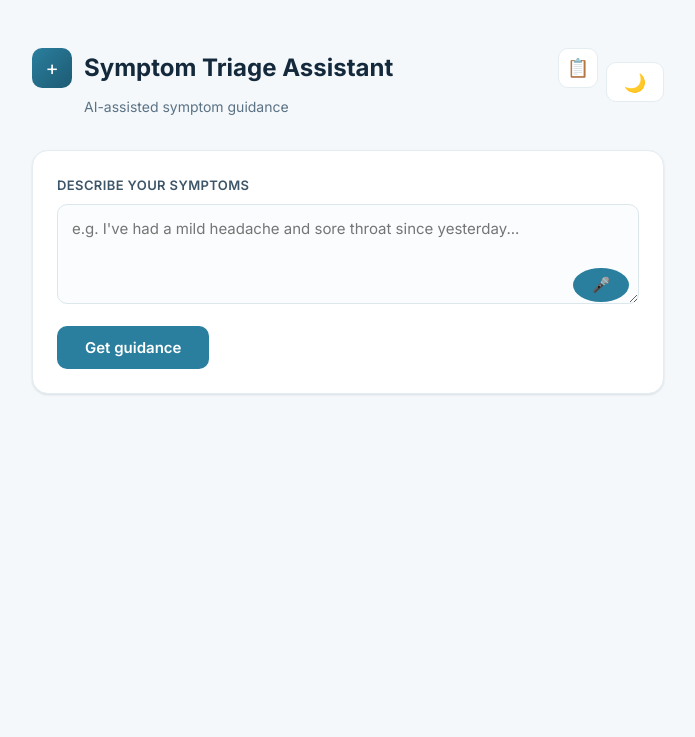
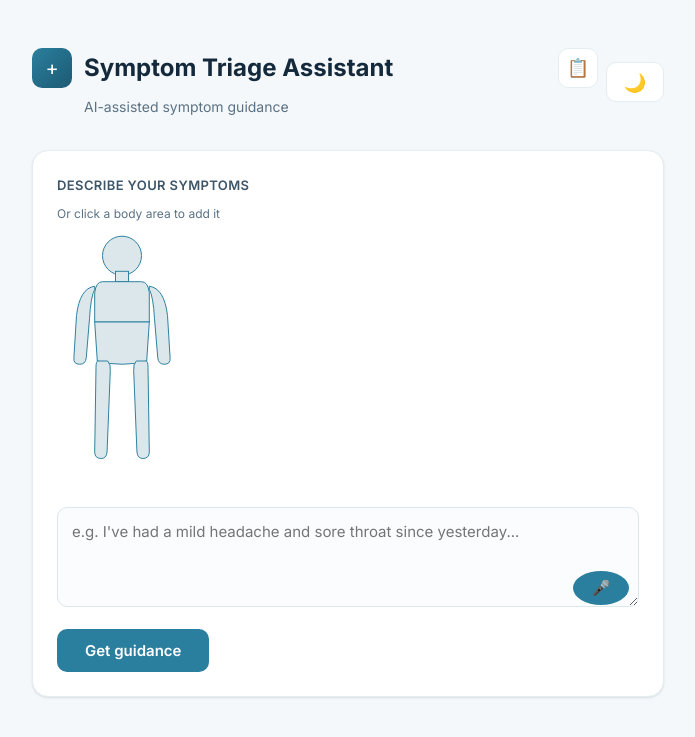
Before and after one commit to HarshaYasa/symptom-triage-assistant, a Flask app: page / in a window 1280 px wide. Shown: the top 737 px of the page, without its empty margins (292-987 px from the left). Run offline with Flask 3, Linux system fonts and the light colour scheme.

Commit message:
Add body-part visual selector

```diff
--- a/templates/index.html
+++ b/templates/index.html
@@ -7,7 +7,6 @@
     <link href="https://fonts.googleapis.com/css2?family=Inter:wght@400;500;600;700&display=swap" rel="stylesheet">
     <style>
         * { box-sizing: border-box; }
-
         :root {
             --bg-page: #F4F8FA;
             --text-main: #1A2B3C;
@@ -22,7 +21,6 @@
             --shadow: rgba(20, 41, 59, 0.06);
             --divider: rgba(0,0,0,0.06);
         }
-
         [data-theme="dark"] {
             --bg-page: #0F1720;
             --text-main: #E4EBF0;
@@ -37,7 +35,6 @@
             --shadow: rgba(0, 0, 0, 0.3);
             --divider: rgba(255,255,255,0.08);
         }
-
         body {
             font-family: 'Inter', -apple-system, sans-serif;
             max-width: 680px;
@@ -234,6 +231,14 @@
             padding-top: 16px;
             border-top: 1px solid var(--divider);
         }
+        .body-diagram-wrap {
+            margin-bottom: 16px;
+        }
+        .body-diagram-label {
+            font-size: 12px;
+            color: var(--text-sub);
+            margin: 0 0 8px;
+        }
     </style>
 </head>
 <body>
@@ -254,6 +259,21 @@
     <div class="card">
         <form method="POST">
             <label for="symptoms">Describe your symptoms</label>
+
+            <div class="body-diagram-wrap">
+                <p class="body-diagram-label">Or click a body area to add it</p>
+                <svg viewBox="0 0 200 400" style="width: 130px; height: 260px; display: block;">
+                    <circle class="body-part" data-part="head" cx="100" cy="38" r="30" fill="#DCE7EC" stroke="#2A7F9E" stroke-width="1.5" style="cursor: pointer;"/>
+                    <rect class="body-part" data-part="throat/neck" x="90" y="62" width="20" height="16" fill="#DCE7EC" stroke="#2A7F9E" stroke-width="1.5" style="cursor: pointer;"/>
+                    <path class="body-part" data-part="chest" d="M 70 78 Q 60 78 58 95 L 58 140 L 142 140 L 142 95 Q 140 78 130 78 Z" fill="#DCE7EC" stroke="#2A7F9E" stroke-width="1.5" style="cursor: pointer;"/>
+                    <path class="body-part" data-part="stomach" d="M 58 140 L 142 140 L 138 200 Q 100 210 62 200 Z" fill="#DCE7EC" stroke="#2A7F9E" stroke-width="1.5" style="cursor: pointer;"/>
+                    <path class="body-part" data-part="left arm" d="M 58 85 Q 35 88 30 130 L 26 195 Q 25 205 35 205 Q 44 205 45 195 L 50 135 Q 52 100 58 90 Z" fill="#DCE7EC" stroke="#2A7F9E" stroke-width="1.5" style="cursor: pointer;"/>
+                    <path class="body-part" data-part="right arm" d="M 142 85 Q 165 88 170 130 L 174 195 Q 175 205 165 205 Q 156 205 155 195 L 150 135 Q 148 100 142 90 Z" fill="#DCE7EC" stroke="#2A7F9E" stroke-width="1.5" style="cursor: pointer;"/>
+                    <path class="body-part" data-part="left leg" d="M 63 200 Q 60 200 60 210 L 58 340 Q 58 350 68 350 Q 76 350 77 340 L 82 215 Q 83 205 78 200 Z" fill="#DCE7EC" stroke="#2A7F9E" stroke-width="1.5" style="cursor: pointer;"/>
+                    <path class="body-part" data-part="right leg" d="M 137 200 Q 140 200 140 210 L 142 340 Q 142 350 132 350 Q 124 350 123 340 L 118 215 Q 117 205 122 200 Z" fill="#DCE7EC" stroke="#2A7F9E" stroke-width="1.5" style="cursor: pointer;"/>
+                </svg>
+            </div>
+
             <div style="position: relative;">
                 <textarea id="symptoms" name="symptoms" placeholder="e.g. I've had a mild headache and sore throat since yesterday...">{{ result.input_received if result else '' }}</textarea>
                 <button type="button" id="voiceBtn" title="Speak your symptoms" style="position: absolute; bottom: 10px; right: 10px; width: 34px; height: 34px; border-radius: 50%; border: none; background: #2A7F9E; color: white; cursor: pointer; font-size: 15px; display: flex; align-items: center; justify-content: center;">🎤</button>
@@ -360,6 +380,28 @@
         } else {
             voiceBtn.style.display = 'none';
         }
+
+        const bodyParts = document.querySelectorAll('.body-part');
+        bodyParts.forEach(function(part) {
+            part.addEventListener('mouseenter', function() {
+                part.setAttribute('fill', '#2A7F9E');
+            });
+            part.addEventListener('mouseleave', function() {
+                if (!part.classList.contains('selected')) {
+                    part.setAttribute('fill', '#DCE7EC');
+                }
+            });
+            part.addEventListener('click', function() {
+                const label = part.getAttribute('data-part');
+                symptomsField.value += (symptomsField.value ? ', ' : '') + label + ' pain';
+                part.classList.add('selected');
+                part.setAttribute('fill', '#1D5A73');
+                setTimeout(function() {
+                    part.classList.remove('selected');
+                    part.setAttribute('fill', '#DCE7EC');
+                }, 400);
+            });
+        });
     </script>
 </body>
 </html>
```
